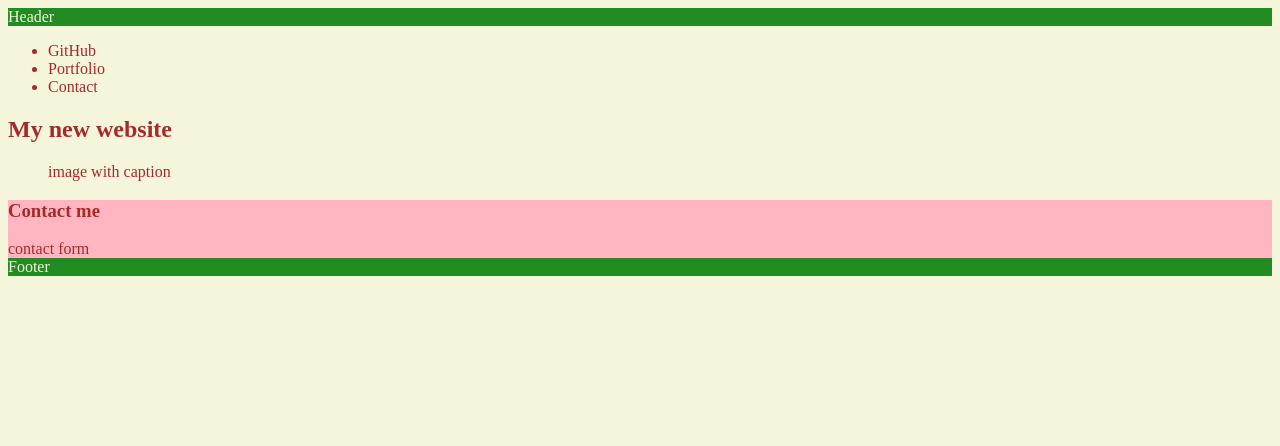
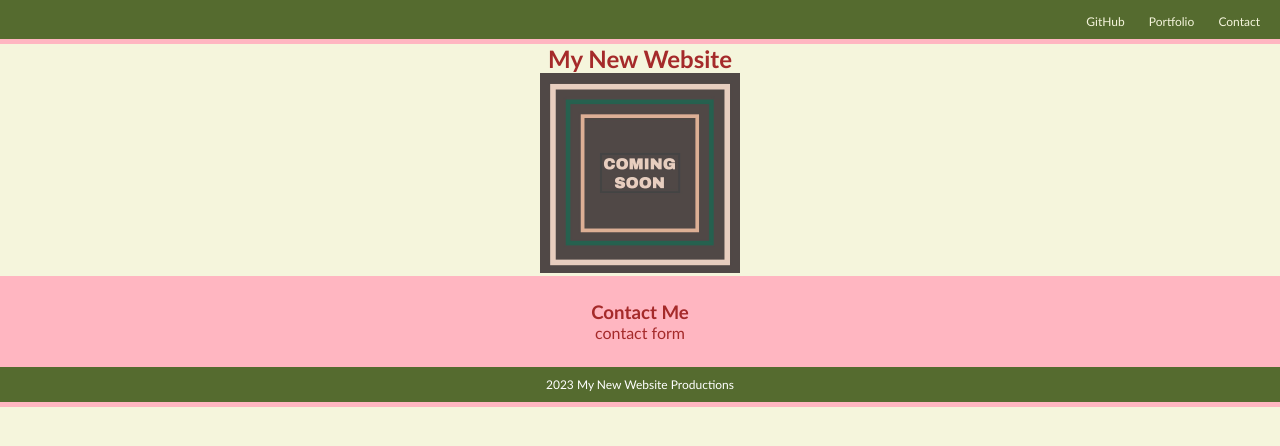
Before and after one commit to cassidykovell/landing-page, a plain HTML site: page index.html in a window 1280 px wide. Drawn offline with Linux system fonts and the light colour scheme.

Commit message:
updated changes to website

```diff
--- a/assets/style.css
+++ b/assets/style.css
@@ -1,5 +1,7 @@
 *{
-    marigin: 0;
+    margin: 0;
+    padding: 0;
+    font-family: 'Trebuchet MS', 'Lucida Sans Unicode', 'Lucida Grande', 'Lucida Sans', Arial, sans-serif
 }
 body{
     background-color: beige;
@@ -7,10 +9,39 @@ body{
 }
 
 .bg-green{
-    background-color: forestgreen;
+    background-color: darkolivegreen;
     color: beige;
+    padding: 10px;
+    text-align: right;
 }
+
+ul li {
+    list-style: none;
+    display: inline;
+    margin: 10px;
+    font-size: 12px;
+  }
+
+hr {
+    height: 5px;
+    background-color: lightpink;
+    border: none;
+}
+
+  .nw-wbst{
+    text-align: center;
+  }
 
 #contact{
     background-color: lightpink;
+    text-align: center;
+    padding: 25px;
 }
+
+#footer{
+    background-color: darkolivegreen;
+    color: white;
+    padding: 10px;
+    text-align: center;
+    font-size: 12px;
+}
--- a/index.html
+++ b/index.html
@@ -9,7 +9,7 @@
         <link rel="stylesheet" href="./assets/style.css">
     </head>
     <body>
-        <header class="bg-green">Header</header>
+        <header class="bg-green">
         <nav>
             <ul>
                 <li>GitHub</li>
@@ -17,16 +17,21 @@
                 <li>Contact</li>
             </ul>
         </nav>
+        </header>
+        <hr>
         <main>
-            <section>
-                <h1>My new website</h1>
-                <figure>image with caption</figure>
+            <section class="nw-wbst">
+                <h1>My New Website</h1>
+                <img src="./assets/image-1.png" alt="Coming soon"
+                width="200"
+                height="200">
             </section>
             <section id="contact">
-                <h3>Contact me</h3>
+                <h3>Contact Me</h3>
                 <form>contact form</form>
             </section>
         </main>
-        <footer class="bg-green">Footer</footer>
+        <footer id="footer"> 2023 My New Website Productions</footer>
     </body>
+    <hr>
 </html>
```
